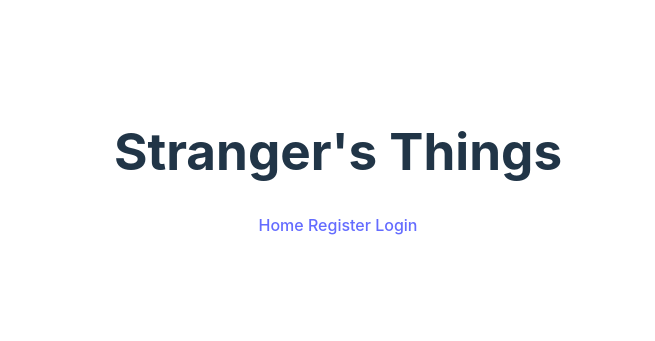
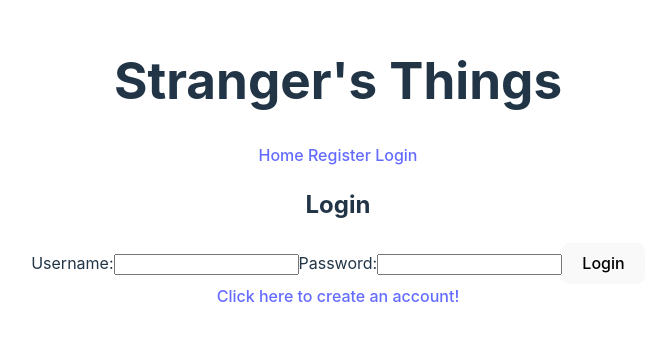
Before and after one commit to kyra-and-ant/strangers-things, a React (Vite) app: page /login in a window 1280 px wide. Shown: the part 237-578 px from the top of the page, without its empty margins (302-957 px from the left). Built offline with nearby package versions, Linux system fonts and the light colour scheme; no server answers.

Commit message:
added login

```diff
--- a/src/App.jsx
+++ b/src/App.jsx
@@ -5,6 +5,7 @@ import Products from './components/Products';
 import NavBar from './components/Navbar';
 import { fetchProducts } from './api-fetch';
 import Register from './components/Register'
+import Login from './components/Login';
 function App() {
   const [allProducts, setAllProducts] = useState([]);
 
@@ -27,6 +28,7 @@ console.log(allProducts)
      <Routes>
       <Route path='/' element = {<Products />} />
       <Route path='/register' element = {<Register />} />
+      <Route path='/login' element = {<Login />} />
      </Routes>
     </>
   )
--- a/src/api-fetch/index.js
+++ b/src/api-fetch/index.js
@@ -35,3 +35,26 @@ export async function fetchProducts(){
     }
 
 }
+
+export async function loginUser(username, password){
+    try{
+        let response = await fetch(`${BASE_URL}/users/login`,{
+            method:"POST",
+            headers:{
+                'content-type': "application/json",
+            },
+                body: JSON.stringify({
+                    user: {
+                        username: username,
+                        password: password,
+                    },
+                    }),
+                })
+            const result = await response.json();
+        console.log(result)
+        return result
+    }catch(error){
+        console.error(error);
+    }
+
+};
--- /dev/null
+++ b/src/components/Login.jsx
@@ -0,0 +1,56 @@
+import { loginUser } from "../api-fetch";
+import { useState } from "react";
+import { useNavigate} from 'react-router-dom';
+import { Link } from "react-router-dom";
+
+
+ function Login(){
+
+    const [username, setUsername] = useState('');
+    const [password, setPassword] = useState('');
+    const navigate = useNavigate();
+
+    async function handleClick(event){
+        event.preventDefault();
+        try{
+            const result = await loginUser(username, password)
+            console.log(result)
+
+            localStorage.setItem('token', result.data.token)
+
+            navigate('/')
+        } catch (error){
+            console.error(error)
+        }
+
+        }
+         return(<div>
+            <h2>Login</h2>
+            <form onSubmit={handleClick}>
+                <label>Username:
+                    <input
+                    type="text"
+                    value={username}
+                    onChange={(event) => {
+           setUsername(event.target.value)}}
+                    />
+                </label>
+                <label>Password:
+                    <input
+                    type="password"
+                    value={password}
+                    onChange={(event) => {
+                        setPassword(event.target.value);
+                    }
+                    }
+                    />
+                    </label>
+             <button type='submit'>Login</button>
+            </form>
+            <Link to='/register'>Click here to create an account!</Link>
+            </div>
+    )
+    }
+
+
+    export default Login;
```
